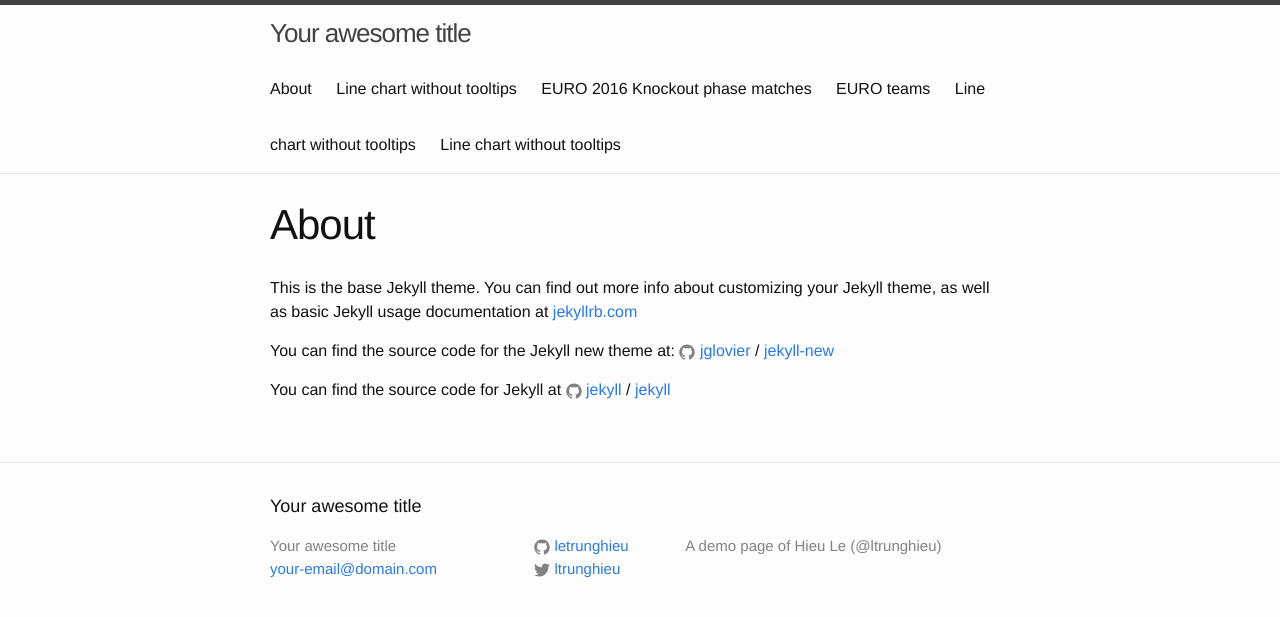
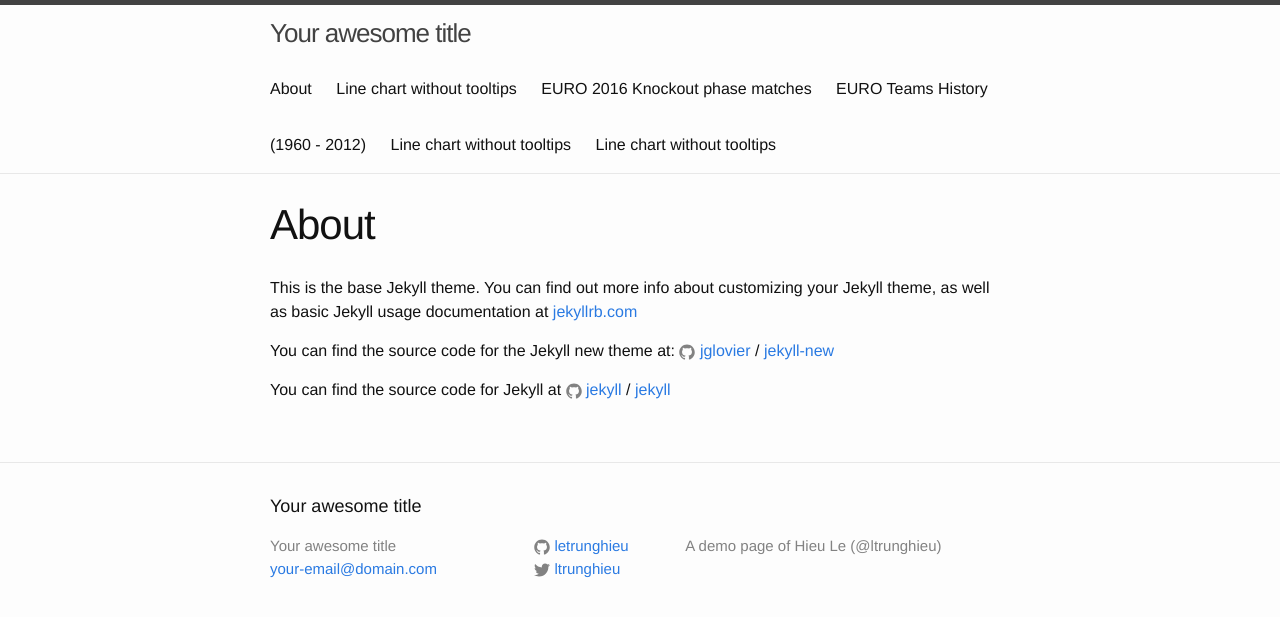
Before and after one commit to letrunghieu/demos, a Jekyll site: the page built from about.md, in a window 1280 px wide. Shown: the top 617 px of the page. Built offline with Jekyll 4.4.1, drawn with Linux system fonts in a browser that asks for light colours.

Commit message:
Update title and add cover image

```diff
--- a/dataviz/euro-teams/index.html
+++ b/dataviz/euro-teams/index.html
@@ -1,6 +1,6 @@
 ---
-title: EURO teams
-excerpt: EURO history
+title: EURO Teams History (1960 - 2012)
+excerpt: The history of national teams that attended UEFA European Championships from 1960 to 2012
 ---
 <!DOCTYPE html>
 <html>
@@ -22,7 +22,7 @@
 <body>
 <div id="artwork">
     <div id="heading">
-        <h1>EURO teams history</h1>
+        <h1>EURO teams history (1960 - 2012)</h1>
         <p class="ref">
             Source:
             <a href="http://www.uefa.com/uefaeuro">
```
Also changed, not shown: dataviz/euro-teams/cover.jpg (added).
